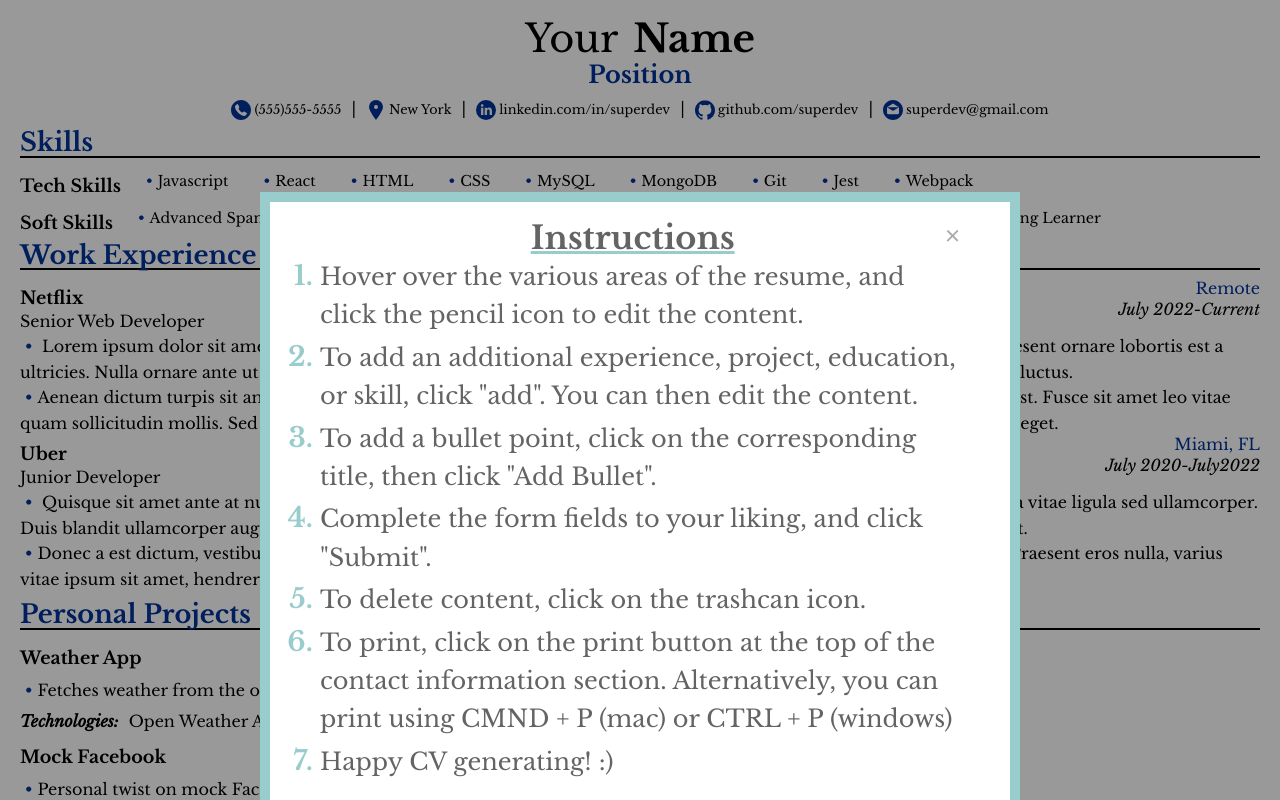
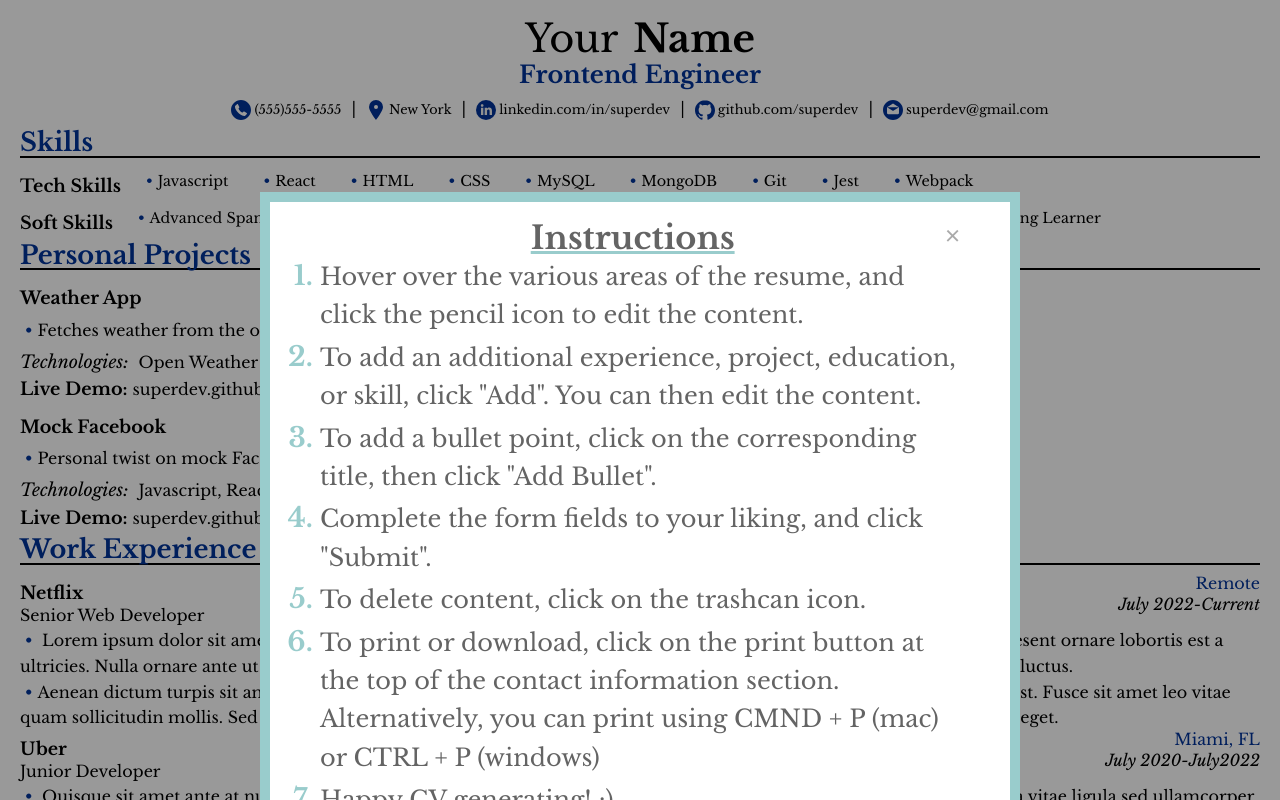
Before and after one commit to sophlanz/cv-generator, a React (Create React App) app: page / in a window 1280 px wide. Shown: the top 800 px of the page. Built offline with nearby package versions, Linux system fonts and the light colour scheme.

Commit message:
print button, hyperlinks, live demo

```diff
--- a/src/App.js
+++ b/src/App.js
@@ -13,8 +13,8 @@ function App() {
       <Modal/>
         <About/>
         <Skills/>
+        <Projects/>
         <Experience/>
-        <Projects/>
         <Education/>
       </div>
 
--- a/src/components/About.js
+++ b/src/components/About.js
@@ -12,13 +12,15 @@ class About extends React.Component {
         this.state = {
             firstName: "Your",
             lastName:"Name",
-            title: "Position",
+            title: "Frontend Engineer",
             edit:false,
             phone:"(555)555-5555",
             email:"superdev@gmail.com",
             city: "New York",
             linkedin:"linkedin.com/in/superdev",
-            github:"github.com/superdev"
+            linkedinLink:"",
+            github:"github.com/superdev",
+            githubLink: ""
         };
     };
     editAbout = (e) => {
@@ -43,11 +45,15 @@ class About extends React.Component {
 
     render() {
 
-        const {firstName,lastName,title,edit,phone,city,linkedin,github,email} = this.state;
+        const {firstName,lastName,title,edit,phone,city,linkedin,github,email,linkedinLink,githubLink} = this.state;
+      const host=window.location.host
+      const server=window.location.href
+
         return(
             <div>
             <div className="aboutDisplay">
             <button className="printButton" onClick={()=> window.print()}>Print</button>
+
                 <div className="title">
                     <div className="firstLastName">
                         <h2 className = "firstName" id="name" value={firstName} > {firstName} </h2>
@@ -58,8 +64,8 @@ class About extends React.Component {
                 <div className="personalInformation">
                     <div id="phone"  value={phone} > <img src={phonePic}alt="pic"/>{phone}</div> |
                     <div id="city"  value={city} ><img src ={locationPic} alt="pic"/> {city}</div> |
-                    <div id="linkedin"  value={linkedin} ><img src ={linkedinPic} alt="pic"/>{linkedin}</div> |
-                    <div id="github"  value={github} ><img src ={githubPic} alt="pic"/>{github}</div> |
+                    <a href = {`https://${linkedin}` } target="_blank"><div id="linkedin"  value={linkedin} ><img src ={linkedinPic} alt="pic"/>{linkedin}</div></a> |
+                    <a href={`https://${github}` } target="_blank"><div id="github"  value={github} ><img src ={githubPic} alt="pic"/>{github}</div></a> |
                     <div id="email"  value={email} ><img src ={emailPic} alt="pic"/>{email}</div>
 
                 </div>
@@ -68,40 +74,40 @@ class About extends React.Component {
             {/*if the edit state is true, show the input fields*/ }
             {edit ?
             <form onSubmit={this.handleSubmit}>
-                <label htmlFor="firstName">
-                <input name="firstName" placeHolder="First Name" type="text" onChange={this.handleChange}/>
+                <label htmlFor="firstName">First Name
+                <input name="firstName"  type="text" onChange={this.handleChange}/>
                 </label>
-                <label htmlFor="lastName">
-                <input name="lastName" placeHolder="Last Name" type="text" onChange={this.handleChange}/>
+                <label htmlFor="lastName">Last Name
+                <input name="lastName" type="text" onChange={this.handleChange}/>
                 </label>
 
-                <label htmlFor="title">
-                <input name="title" type="text" placeHolder="Position" onChange= {this.handleChange}/>
+                <label htmlFor="title">Title
+                <input name="title" type="text" onChange= {this.handleChange}/>
                 </label>
 
 
-                <label htmlFor="phone">
-                <input name="phone" placeHolder="Phone Number" type="text"  onChange= {this.handleChange}/>
+                <label htmlFor="phone">Phone Number
+                <input name="phone"  type="tel"  onChange= {this.handleChange} />
                 </label>
 
 
-                <label htmlFor="city">
-                <input name="city" placeHolder="City" type="text"  onChange= {this.handleChange}/>
+                <label htmlFor="city">Location
+                <input name="city"  type="text"  onChange= {this.handleChange}/>
                 </label>
 
 
-                <label htmlFor="linkedin">
-                <input name="linkedin" placeHolder="Linkedin" type="text"  onChange= {this.handleChange}/>
+                <label htmlFor="linkedin">Linkedin
+                <input name="linkedin" placeHolder="linkedin.com/..." type="text"  onChange= {this.handleChange}/>
                 </label>
 
 
-                <label htmlFor="github">
-                <input name="github" type="text" placeHolder="Github" onChange= {this.handleChange}/>
+
+                <label htmlFor="github">Github
+                <input name="github" type="text" placeHolder="github.com/..." onChange= {this.handleChange}/>
                 </label>
 
-
-                <label htmlFor="email">
-                <input name="email" type="text" placeHolder="Email"  onChange= {this.handleChange}/>
+                <label htmlFor="email">Email
+                <input name="email" type="text"  onChange= {this.handleChange}/>
                 </label>
 
                 <button className="submitButton" type="submit">Submit</button>
--- a/src/components/Experience.js
+++ b/src/components/Experience.js
@@ -346,9 +346,7 @@ class Experience extends React.Component {
                         <input type= "text" id ={index} name="location" onChange = {this.handleChange}/>
                         </label>
 
-                        <label htmlFor="description">Description
-                        <input type= "text" id ={index}  name="description" onChange = {this.handleChange}/>
-                        </label>
+
 
                         <div className="formButtons">
                         <button className="add"  onClick={this.addAnother}>Add Experience</button>
--- a/src/components/Modal.js
+++ b/src/components/Modal.js
@@ -27,12 +27,12 @@ class Modal extends React.Component {
                     <li>Hover over the various areas of the resume, and click the pencil
                     icon to edit the content.</li>
                     <li>To add an additional experience, project, education, or skill, click
-                    "add". You can then edit the content.</li>
+                    "Add". You can then edit the content.</li>
                     <li>To add a bullet point, click on the corresponding title, then
                     click "Add Bullet".</li>
                     <li>Complete the form fields to your liking, and click "Submit". </li>
                     <li>To delete content, click on the trashcan icon.</li>
-                    <li>To print, click on the print button at the top of the
+                    <li>To print or download, click on the print button at the top of the
                     contact information section. Alternatively, you can print
                     using CMND + P (mac) or CTRL + P (windows)</li>
                     <li>Happy CV generating! :)</li>
--- a/src/components/Projects.js
+++ b/src/components/Projects.js
@@ -7,7 +7,8 @@ class Projects extends React.Component {
             projects:[
                 {title:"Weather App",
                 description:["Fetches weather from the open weather API, and displays it with a user friendly interface."],
-                technologiesUsed:["Open Weather Api", "Vanialla Javascript", "HTML & CSS"],
+                technologies:["Open Weather Api", "Vanialla Javascript", "HTML & CSS"],
+                liveDemo:"superdev.github.io/weatherApp/",
                 edit:false,
                 index:0,
 
@@ -15,7 +16,8 @@ class Projects extends React.Component {
             },
             {title: "Mock Facebook",
             description:["Personal twist on mock Facebook site, with new UI"],
-            technologiesUsed:["Javascript","React","HTML & CSS"],
+            technologies:["Javascript, React , HTML & CSS"],
+            liveDemo:"superdev.github.io/mockFacebook/",
             edit:false,
             index:1,
 
@@ -45,7 +47,7 @@ class Projects extends React.Component {
         const newProject = {
                 title:"Clothing Store",
                 description:["Clothing store website made with React"],
-                technologiesUsed:["Javascript","React","HTML & CSS", "Jest", "Webpack"],
+                technologies:["Javascript","React","HTML & CSS", "Jest", "Webpack"],
                 edit:false,
                 index:index
         };
@@ -79,10 +81,11 @@ class Projects extends React.Component {
         const name = e.target.name;
         //get index we saved we we clicked edit
         const index = this.state.index;
+        const updateValue=e.target.value
         //map through state and look for matching index, change those values
         this.setState(prevState => ({
             projects:prevState.projects.map(
-                project => (project.index === index ? Object.assign(project,{[name]: e.target.value}): project)
+                project => project.index === index ? {...project, [name]: [updateValue]} : project
             )
         }),()=>{console.log(this.state)})
     };
@@ -255,8 +258,8 @@ class Projects extends React.Component {
                     :
                     null
                     }
-                    <div className="techUsed"><p style={{fontStyle:"italic", fontWeight:"bold"}}>Technologies:</p><p>{project.technologiesUsed.join(', ')}</p></div>
-
+                    <div className="techUsed"><p style={{fontStyle:"italic", fontWeight:"", fontSize:"1.1rem"}}>Technologies:</p><p>{project.technologies.join(', ')}</p></div>
+                   <div className="liveDemo"><p style={{fontStyle:"bold", fontWeight:"bold",fontSize:"1.1rem"}}>Live Demo: </p><a href={`https://${project.liveDemo}`} target="_blank"><p>{project.liveDemo}</p></a></div>
                     {/*We don't want to give a delete button to the fist one */}
                     </div>
                 </div>
@@ -271,23 +274,16 @@ class Projects extends React.Component {
             </ul>
             {/*if edit, show input fields and submit button */}
             {edit ?
-            <form>
+            <form className="projects">
                 <label htmlFor="title">Title
                 <input name="title" placeHolder=""onChange = {this.handleChange}/>
                 </label>
-                <label htmlFor="description">Descritption
-                <input name="description" onChange = {this.handleChange}/>
+                <label htmlFor="technolgoies">Technologies Used
+                <textarea rows="10"cols="20" name="technologies" onChange = {this.handleChange}/>
                 </label>
-                <label htmlFor="technolgoies">Technologies Used
-                <input name="technologiesUsed" onChange = {this.handleChange}/>
+                <label htmlFor="liveDemo">Live Demo
+                <input name="liveDemo" placeHolder="user.github.io/project"onChange = {this.handleChange}/>
                 </label>
-                {addBullet ?
-                <label htmlFor="addBullet">Descritption
-                <input name="description" onChange = {this.handleChange}/>
-                </label>
-                :
-                null
-                }
                 <div className="formButtons">
                 <button className="add" onClick={this.addProject}>Add Project</button>
                 <button className="submitButton" onClick = {this.handleSubmit}>Submit Changes</button>
--- a/src/components/Skills.js
+++ b/src/components/Skills.js
@@ -176,7 +176,7 @@ class Skills extends React.Component {
                 <form>
                     <div className="addSkill">
                         <label htmlFor="addSkillTeck">Add Tech Skill
-                        <input type="text" onChange ={this.handleChange}/>
+                        <textarea cols="30" rows="5" type="text" onChange ={this.handleChange}/>
                         </label>
                         <button id={"submitTechSkill"} className="add" title= "add" onClick = {this.submitAdd}>Add</button>
 
@@ -191,7 +191,7 @@ class Skills extends React.Component {
                 <form>
                     <div className="addSkill">
                         <label htmlFor="addSkillSoft"> Add Soft Skill
-                        <input type="text" onChange ={this.handleChange}/>
+                        <textarea cols="30" rows="5" type="text" onChange ={this.handleChange}/>
                         </label>
                         <button id={"submitSoftSkill"} className="add" onClick = {this.submitAdd}>Add</button>
                     </div>
--- a/src/saas/components/buttons.scss
+++ b/src/saas/components/buttons.scss
@@ -68,6 +68,7 @@ button.delete:hover{
   gap:30px;
   flex-wrap:wrap;
   width:300px;
+  justify-content:center;
 }
 
 /*on hover over edit div, turn color blue*/
--- a/src/saas/layout/mainContainer.scss
+++ b/src/saas/layout/mainContainer.scss
@@ -31,3 +31,14 @@
   padding-right:20px;
 
 }
+/*display a of divs*/
+a{
+  display:block;
+  text-decoration:none;
+  color:inherit;
+}
+
+textarea{
+  font-size:1.1rem;
+  border:4px solid $gray;
+}
--- a/src/saas/sections/projects.scss
+++ b/src/saas/sections/projects.scss
@@ -41,3 +41,7 @@
   .bulletDelete:hover {
     color:$lightBlue
   }
+  .liveDemo{
+      display:flex;
+      gap:5px;
+  }
--- a/src/saas/sections/skills.scss
+++ b/src/saas/sections/skills.scss
@@ -54,3 +54,9 @@ left:40%;
   color:$lightBlue;
 
 }
+.addSkill {
+  display:flex;
+  justify-content:center;
+  align-items:center;
+  gap:10px;
+}
```
Also changed, not shown: src/saas/base/reset.scss (+11 -0 lines), src/saas/components/forms.scss (+8 -5 lines), 1 other file (tests, documents, lock files or other folders).
